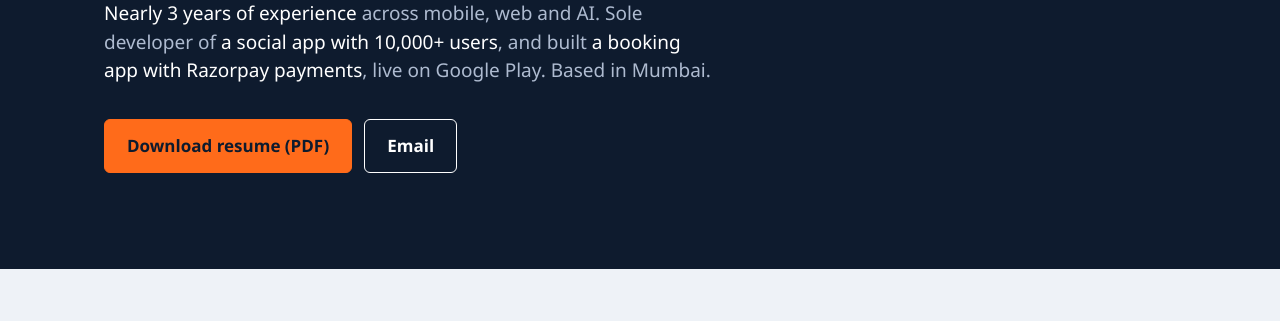
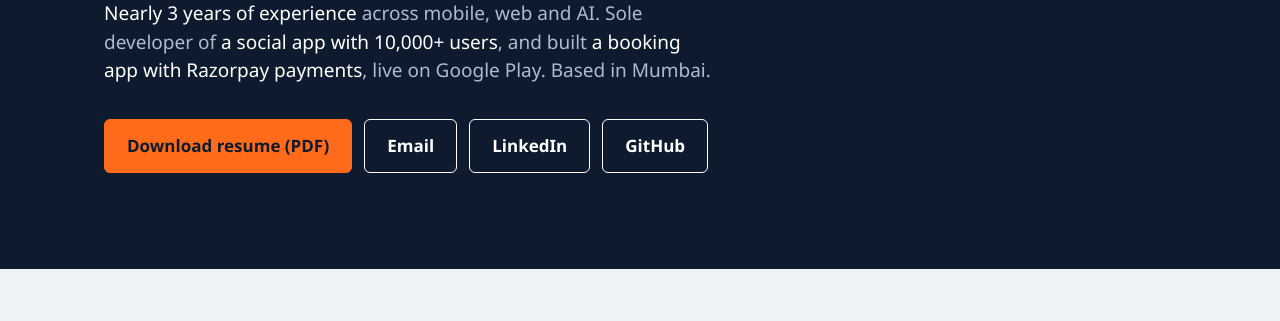
Before and after one commit to vinay162/vinay-portfolio, an Astro site: page / in a window 1280 px wide. Shown: the part 325-646 px from the top of the page. Built offline with nearby package versions, Linux system fonts and the light colour scheme; Astro itself is replaced by a stand-in of ours; a web font is replaced by a local one.

Commit message:
Add LinkedIn and GitHub to the intro, a Skills band, and a fuller Spoton line
- LinkedIn and GitHub sit next to Email in the opening, so a recruiter
  finds them without scrolling to Contact.
- New Skills band after Experience, copied word for word from the
  resume's skills block.
- The Spoton entry now says what the job covers and names Buddy Up
  Network, instead of one short line.

Co-Authored-By: Claude Opus 5.5 <noreply@anthropic.com>

```diff
--- a/src/components/Hero.astro
+++ b/src/components/Hero.astro
@@ -10,6 +10,8 @@ import { site } from '../data/site';
   <div class="actions">
     <a class="btn btn-pop" href={site.resumePath} target="_blank" rel="noopener">Download resume (PDF)</a>
     <a class="btn btn-quiet" href={`mailto:${site.email}`}>Email</a>
+    <a class="btn btn-quiet" href={site.links.linkedin} target="_blank" rel="noopener">LinkedIn</a>
+    <a class="btn btn-quiet" href={site.links.github} target="_blank" rel="noopener">GitHub</a>
   </div>
 </div>
 
--- a/src/data/site.ts
+++ b/src/data/site.ts
@@ -80,7 +80,7 @@ export const site = {
     {
       when: 'May 2024 to now',
       title: "Software Developer, Founders' Office, Spoton Fintech",
-      text: 'Mumbai. Apps for clients, from first requirements to app-store release.',
+      text: "Mumbai. Mobile and web apps for the company's clients, covering the app screens, the backend, AI features and app-store releases. Sole developer of Buddy Up Network on iOS and Android since launch, including its search speed-up and AI support assistant. Also the travel document reader and pipeline monitoring app listed under Other work.",
     },
     {
       when: 'Jan to Apr 2024',
@@ -99,6 +99,16 @@ export const site = {
     },
   ],
 
+  // Copied word for word from the resume's skills block. Keep the two
+  // identical: change the resume first, then this.
+  skills: [
+    { title: 'AI / GenAI', text: 'RAG, Hybrid Retrieval, BM25, Vector Search, Reciprocal Rank Fusion (RRF), Cross-Encoder Re-ranking, LLM APIs, OpenAI API, Ollama' },
+    { title: 'Languages', text: 'Python, TypeScript, JavaScript, SQL, Dart' },
+    { title: 'Backend', text: 'FastAPI, REST APIs, PostgreSQL, Supabase, Firebase, Firestore, MySQL, Cloud Functions' },
+    { title: 'Frontend / Mobile', text: 'React, Flutter' },
+    { title: 'Cloud / DevOps', text: 'Google Cloud Platform (GCP), Docker, GitHub Actions, Git' },
+  ],
+
   // Move an entry out of here once its file exists in src/content/projects/.
   upcoming: [] as UpcomingProject[],
 };
--- a/src/pages/index.astro
+++ b/src/pages/index.astro
@@ -83,6 +83,13 @@ const person = {
       </div>
     </section>
 
+    <section class="band-sheet section" id="skills">
+      <div class="wrap">
+        <h2 class="section-title heading">Skills</h2>
+        <Rows items={site.skills} />
+      </div>
+    </section>
+
     <Contact />
   </main>
 </Base>
```
